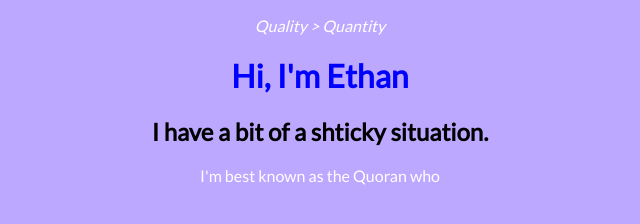
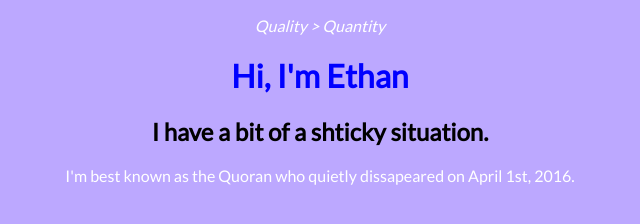
Before and after one commit to froidlesprit/froidlesprit.github.io, a plain HTML site: page index.html in a window 1280 px wide. Shown: the whole page, without its empty margins (320-960 px from the left). Drawn offline with Linux system fonts and the light colour scheme.

Commit message:
Update index.html

```diff
--- a/index.html
+++ b/index.html
@@ -35,6 +35,6 @@
         <p><i>Quality > Quantity </i></p>
         <h1>Hi, I'm Ethan</h1>
         <h2>I have a bit of a shticky situation.</h2>
-        <p>I'm best known as the Quoran who
+        <p>I'm best known as the Quoran who quietly dissapeared on April 1st, 2016.</p>
     </body>
 </html>
```
